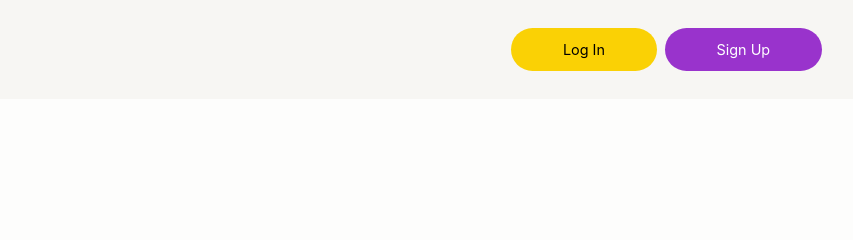
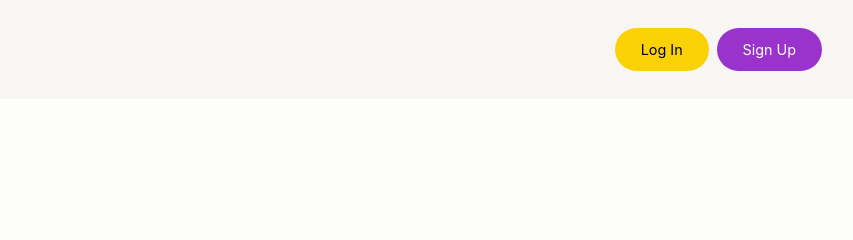
Before and after one commit to Kamide/citychat, a React app in the folder client/: page / in a window 1280 px wide. Shown: the full height of the page, 330-1183 px from the left. Built offline with nearby package versions, Linux system fonts and the light colour scheme.

Commit message:
Fix button padding

```diff
--- a/client/src/styles/index.css
+++ b/client/src/styles/index.css
@@ -106,7 +106,6 @@ body {
 
 .btn, .r-btn > * {
     display: inline-block;
-    padding: 0.9em 1.8em;
     background-color: var(--c-secondary-2);
     color: var(--c-fg-0);
     border-radius: 1.8em;
@@ -135,7 +134,11 @@ body {
 }
 
 .btn .btn-content, .r-btn > * a {
+    display: inline-block;
     padding: 0.9em 1.8em;
+}
+
+.r-btn > * a {
     color: inherit;
     text-decoration: none;
 }
```
